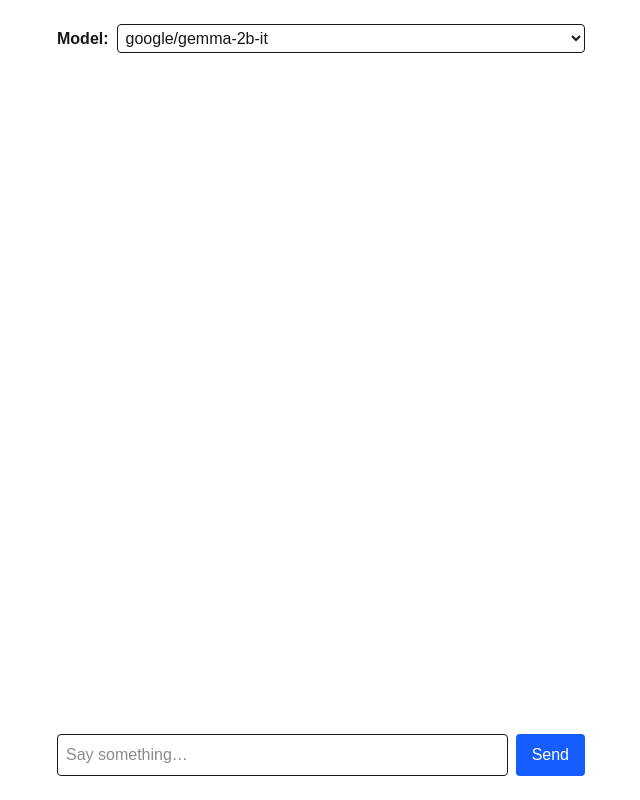
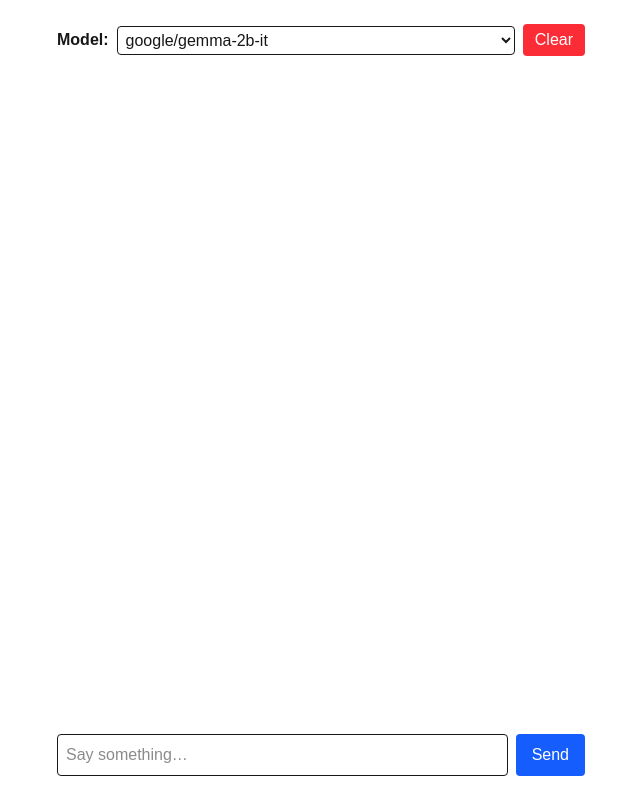
Before and after one commit to Jlavarine/ai-chatbot, a Next.js app: page / in a window 1280 px wide. Shown: the whole page, without its empty margins (319-959 px from the left). Built offline with nearby package versions, Linux system fonts and the light colour scheme.

Commit message:
feature:Create clear chat button and functionality

```diff
--- a/src/app/page.tsx
+++ b/src/app/page.tsx
@@ -74,6 +74,13 @@ export default function Home() {
             </option>
           ))}
         </select>
+        <button
+          type="button"
+          onClick={() => setMessages([])}
+          className="bg-red-500 hover:bg-red-600 text-white px-3 py-1 rounded"
+        >
+          Clear
+        </button>
       </div>
 
       <div className="flex-1 overflow-auto">
```
